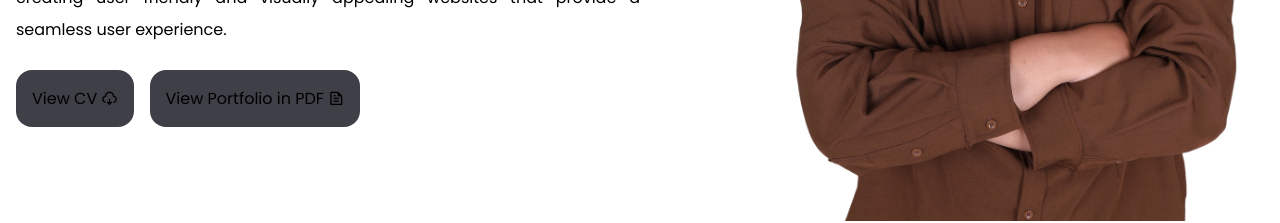
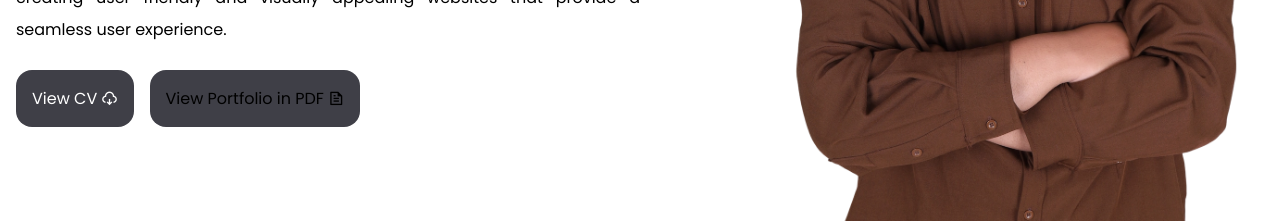
Before and after one commit to GeraldiNathan/PortofolioV1, a React (Vite) app: page / in a window 1280 px wide. Shown: the part 536-759 px from the top of the page. Built offline with nearby package versions, Linux system fonts and the light colour scheme.

Commit message:
Style(Btn): add text color for cv and portfolio button

```diff
--- a/src/App.jsx
+++ b/src/App.jsx
@@ -47,7 +47,7 @@ function App() {
             <a
               href={porfolioInfo.cv}
               target="_blank"
-              className="bg-zinc-700 p-4 rounded-2xl hover:bg-zinc-600"
+              className="bg-zinc-700 text-white p-4 rounded-2xl hover:bg-zinc-600"
             >
               View CV <i class="ri-download-cloud-2-line"></i>
             </a>
```
